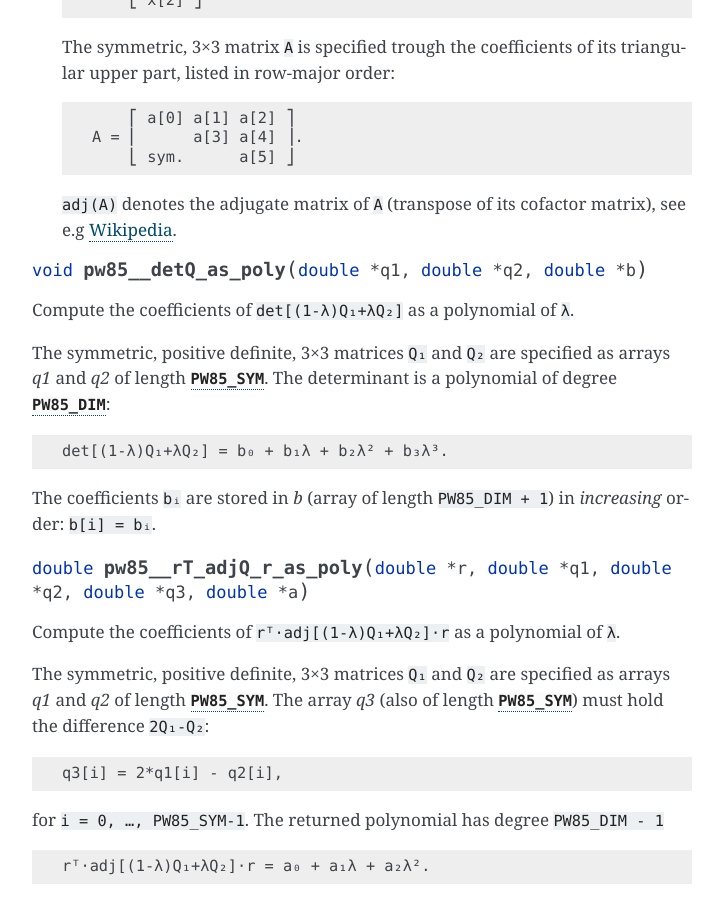
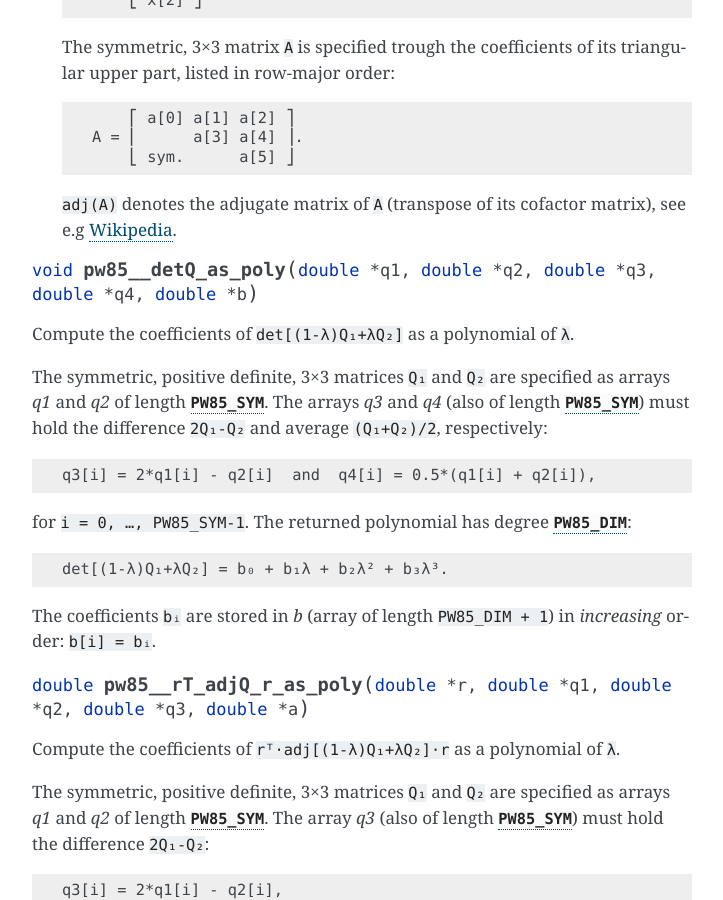
Before and after one commit to sbrisard/pw85, a Sphinx documentation site: the page built from sphinx/c_api.rst, in a window 1280 px wide and 900 px high, scrolled down 1980 px. Shown: the whole window, without its empty margins (388-1111 px from the left). Built offline with Sphinx 7.4.7, drawn with Linux system fonts in a browser that asks for light colours.

Commit message:
Update docstring of `pw85__detQ_as_poly`

```diff
--- a/sphinx/c_api.rst
+++ b/sphinx/c_api.rst
@@ -107,13 +107,19 @@ However, they are not really needed for standard applications of the library.
   matrix), see e.g `Wikipedia <https://en.wikipedia.org/wiki/Adjugate_matrix>`_.
 
 
-.. c:function:: void pw85__detQ_as_poly(double* q1, double* q2, double* b)
+.. c:function:: void pw85__detQ_as_poly(double* q1, double* q2, double* q3, double* q4, double* b)
 
 Compute the coefficients of ``det[(1-λ)Q₁+λQ₂]`` as a polynomial of ``λ``.
 
 The symmetric, positive definite, 3×3 matrices ``Q₁`` and ``Q₂`` are specified
-as arrays `q1` and `q2` of length :c:macro:`PW85_SYM`. The determinant is a
-polynomial of degree :c:macro:`PW85_DIM`::
+as arrays `q1` and `q2` of length :c:macro:`PW85_SYM`. The arrays `q3` and `q4`
+(also of length :c:macro:`PW85_SYM`) must hold the difference ``2Q₁-Q₂`` and
+average ``(Q₁+Q₂)/2``, respectively::
+
+  q3[i] = 2*q1[i] - q2[i]  and  q4[i] = 0.5*(q1[i] + q2[i]),
+
+for ``i = 0, …, PW85_SYM-1``. The returned polynomial has degree
+:c:macro:`PW85_DIM`::
 
   det[(1-λ)Q₁+λQ₂] = b₀ + b₁λ + b₂λ² + b₃λ³.
 
```
